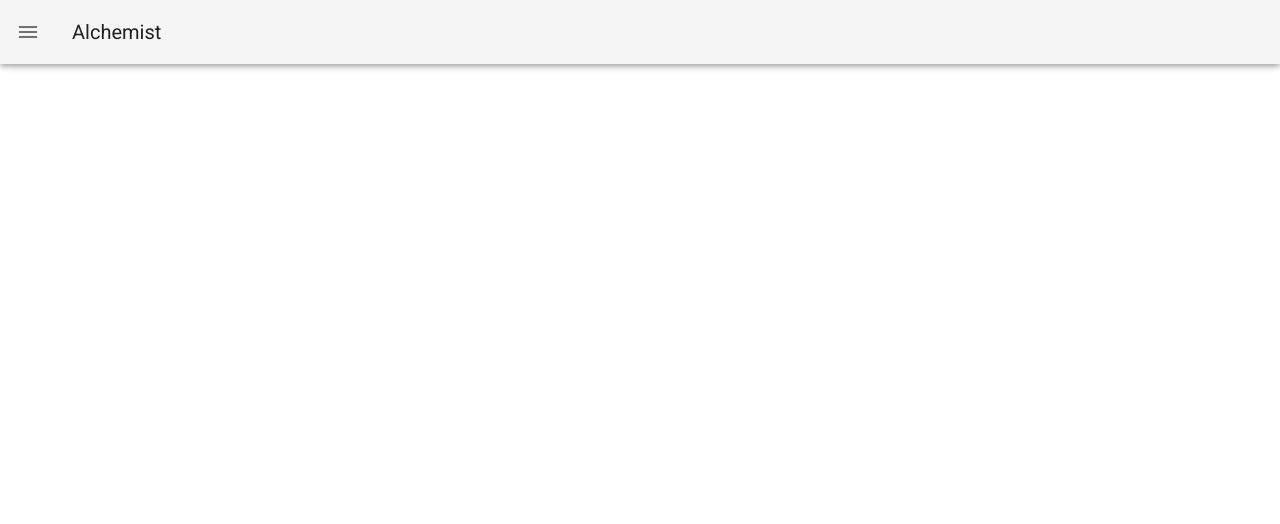
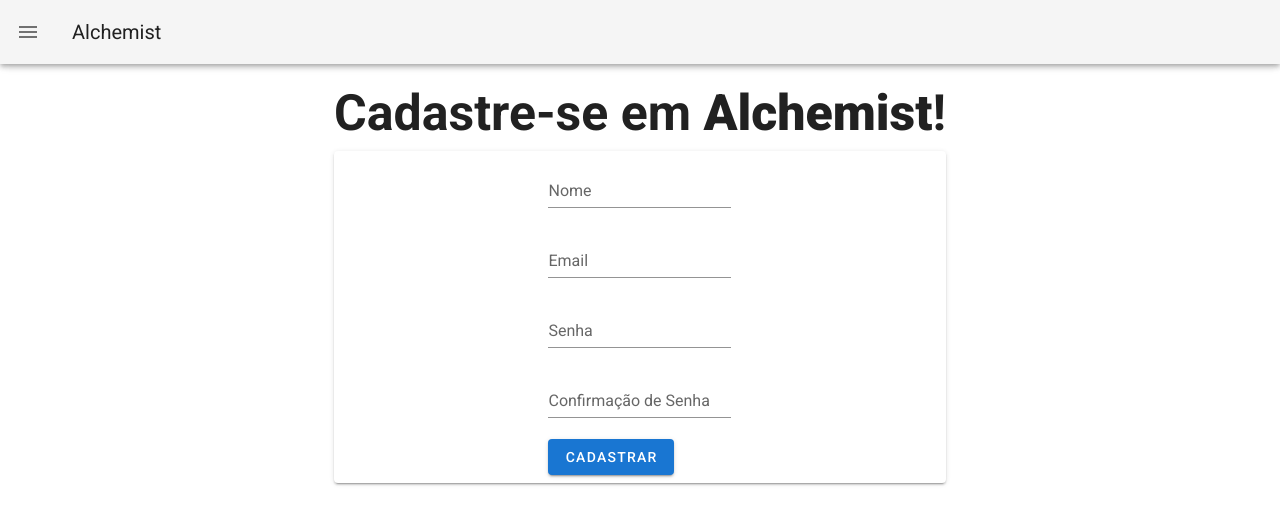
Before and after one commit to ian-zaque/Alchemist_Vue-Cli_vuetify, a Vue app in the folder alchemist/: page /cadastro in a window 1280 px wide. Shown: the top 524 px of the page. Built offline with nearby package versions, Linux system fonts and the light colour scheme.

Commit message:
cadastro e login

```diff
--- a/alchemist/src/router/index.js
+++ b/alchemist/src/router/index.js
@@ -1,6 +1,8 @@
 import Vue from 'vue'
 import VueRouter from 'vue-router'
 import Homepage from '../components/Homepage.vue'
+import Login from '../views/Login.vue'
+import Cadastro from '../views/Cadastro.vue'
 
 Vue.use(VueRouter)
 
@@ -10,6 +12,16 @@ const routes = [
     name: 'Homepage',
     component: Homepage
   },
+  {
+    path: '/login',
+    name: 'Login',
+    component: Login
+  },
+  {
+    path: '/cadastro',
+    name: 'Cadastro',
+    component: Cadastro
+  },
 ]
 
 const router = new VueRouter({
--- /dev/null
+++ b/alchemist/src/views/Cadastro.vue
@@ -0,0 +1,47 @@
+<template>
+    <v-container class="d-flex justify-center">
+        <div class="content">
+            <h5 class="card-title" style="font-size:50px;">Cadastre-se em <strong>Alchemist</strong>!</h5>
+            <v-card class="mx-auto d-flex justify-center">
+                <v-card-actions v-if="msg==null">
+                    <v-form ref="form" lazy-validation>
+                        <v-text-field v-model="user.name" name="name" label="Nome" id="name" required></v-text-field>
+                        <v-text-field v-model="user.email" :rules="emailRules" name="email" label="Email" id="email" required></v-text-field>
+                        <v-text-field v-model="user.password" name="password" label="Senha" id="password" required></v-text-field>
+                        <v-text-field v-model="user.password" name="password_confirm" label="Confirmação de Senha" id="password_confirm" required></v-text-field>
+                        <v-btn :disabled="isRequesting==true" class="mr-4" color="primary" @click="cadastrar">Cadastrar</v-btn>
+                    </v-form>
+                </v-card-actions>
+                <v-card-text v-else>
+                    <v-alert :type="logou==true ? 'success':'error'" dense>
+                        {{msg}}
+                    </v-alert>
+                    <div class="d-flex justify-center">
+                        <router-link to="/"><button type="button" class="item btn btn-outline-primary" replace>Homepage</button></router-link>
+                    </div>
+                </v-card-text>
+            </v-card>
+        </div>
+    </v-container>
+</template>
+<script>
+export default {
+    name:'Cadastro',
+    data() {
+        return {
+            user:{name:'',email:'',password:'',}, isRequesting:false, msg:null, logou:false,
+            emailRules:[
+                v => !!v || 'E-mail é requerido',
+                v => /.+@.+\..+/.test(v) || 'E-mail deve ser válido',
+            ],
+        }
+    },
+
+    methods: {
+        cadastrar(){
+            this.isRequesting=true;
+        }
+    },
+
+}
+</script>
--- /dev/null
+++ b/alchemist/src/views/Login.vue
@@ -0,0 +1,36 @@
+<template>
+    <v-container class="d-flex justify-center">
+        <div class="content">
+            <h5 class="card-title" style="font-size:50px;">Entre em <strong>Alchemist</strong>!</h5>
+            <v-card class="mx-auto d-flex justify-center">
+                <v-card-actions v-if="msg==null">
+                    <v-form>
+                        <v-text-field v-model="user.email" name="email" label="Email" id="email" required></v-text-field>
+                        <v-text-field v-model="user.password" name="password" label="Senha" id="password" required></v-text-field>
+                        <v-btn :disabled="isRequesting==true" class="mr-4" color="primary" @click="logar">Entrar</v-btn>
+                    </v-form>
+                </v-card-actions>
+                <v-card-text v-else>
+
+                </v-card-text>
+            </v-card>
+        </div>
+    </v-container>
+</template>
+<script>
+export default {
+    name:'Login',
+    data() {
+        return {
+            user:{email:'',password:'',}, isRequesting:false, msg:null, logou:false,
+        }
+    },
+
+    methods: {
+        logar(){
+            this.isRequesting=true;
+        }
+    },
+
+}
+</script>
```
